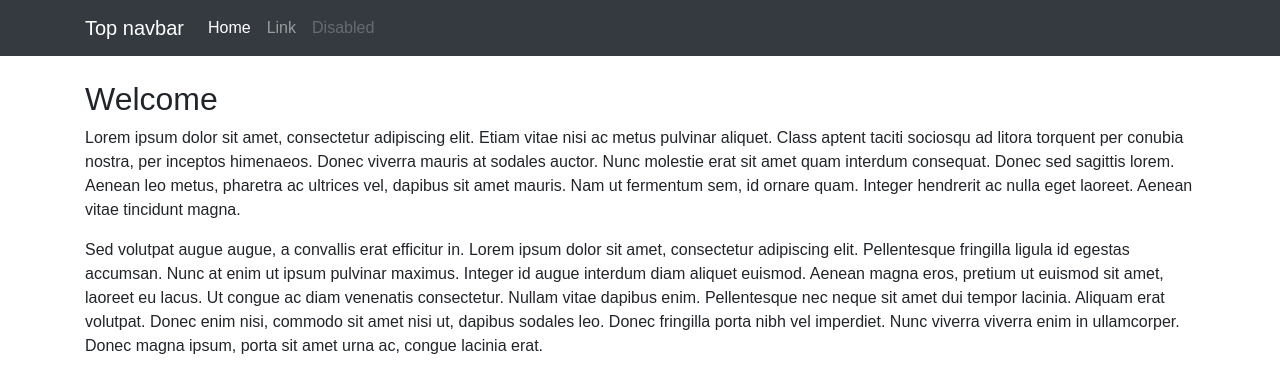
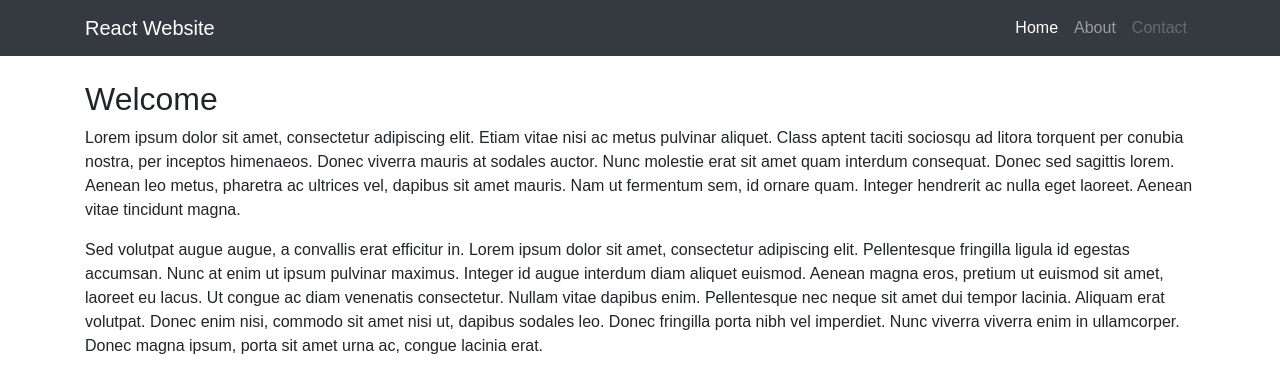
Before and after one commit to Tprezioso/websiteTutorial, a React (Create React App) app: page / in a window 1280 px wide. Shown: the top 392 px of the page. Built offline with nearby package versions, Linux system fonts and the light colour scheme.

Commit message:
got navbar some what working

```diff
--- a/src/Components/NavBar.jsx
+++ b/src/Components/NavBar.jsx
@@ -4,45 +4,35 @@ import "./NavBar.css";
 
 class NavBar extends Component {
   render() {
-    return (
-      <nav className="navbar navbar-expand-md navbar-dark bg-dark mb-4">
-            <div className="container">
-        <a className="navbar-brand" href="#">
-          Top navbar
-        </a>
-          <button
-            className="navbar-toggler"
-            type="button"
-            data-toggle="collapse"
-            data-target="#navbarCollapse"
-            aria-controls="navbarCollapse"
-            aria-expanded="false"
-            aria-label="Toggle navigation"
-          >
+    return <nav className="navbar navbar-expand-md navbar-dark bg-dark mb-4">
+        <div className="container">
+          <Link className="navbar-brand" to="/">
+            React Website
+          </Link>
+          <button className="navbar-toggler" type="button" data-toggle="collapse" data-target="#navbarCollapse" aria-controls="navbarCollapse" aria-expanded="false" aria-label="Toggle navigation">
             <span className="navbar-toggler-icon" />
           </button>
           <div className="collapse navbar-collapse" id="navbarCollapse">
-            <ul className="navbar-nav mr-auto">
+            <ul className="navbar-nav ml-auto">
               <li className="nav-item active">
-                <a className="nav-link" href="#">
+                <Link className="nav-link" to="/">
                   Home <span className="sr-only">(current)</span>
-                </a>
+                </Link>
               </li>
               <li className="nav-item">
-                <a className="nav-link" href="#">
-                  Link
-                </a>
+                <Link className="nav-link" to="/about">
+                  About
+                </Link>
               </li>
               <li className="nav-item">
-                <a className="nav-link disabled" href="#">
-                  Disabled
-                </a>
+                <Link className="nav-link disabled" to="/contact">
+                  Contact
+                </Link>
               </li>
             </ul>
           </div>
         </div>
-      </nav>
-    );
+      </nav>;
   }
 }
 
```
